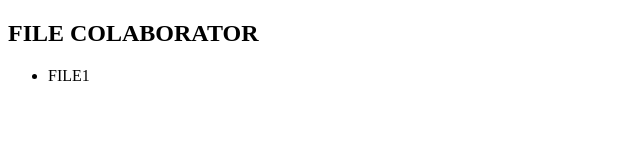
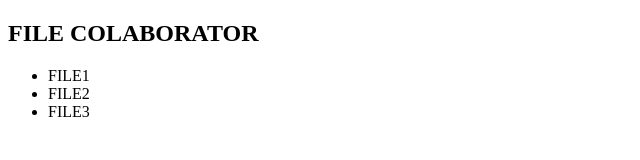
Before and after one commit to renanduart3/gitLaboratory, a plain HTML site: page index2.html in a window 1280 px wide. Shown: the whole page, without its empty margins (0-640 px from the left). Drawn offline with Linux system fonts and the light colour scheme.

Commit message:
Update index2.html
teste

```diff
--- a/index2.html
+++ b/index2.html
@@ -10,6 +10,8 @@
 
     <ul>
         <li>FILE1</li>
+        <li>FILE2</li>
+        <li>FILE3</li>
 
     </ul>
 
```
